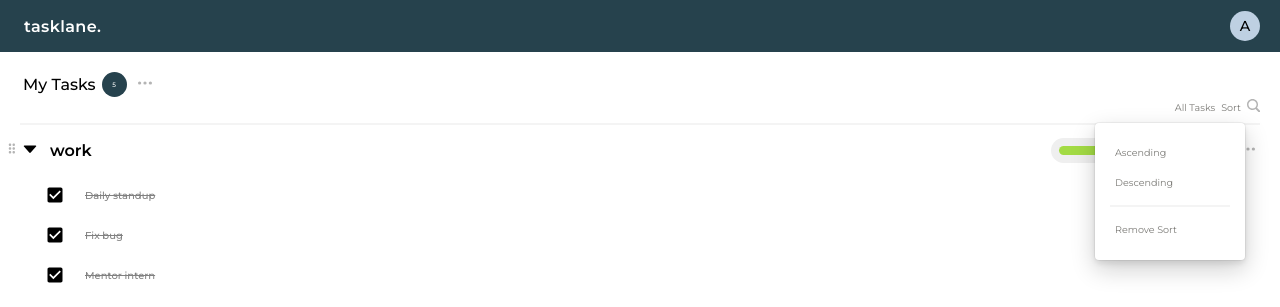
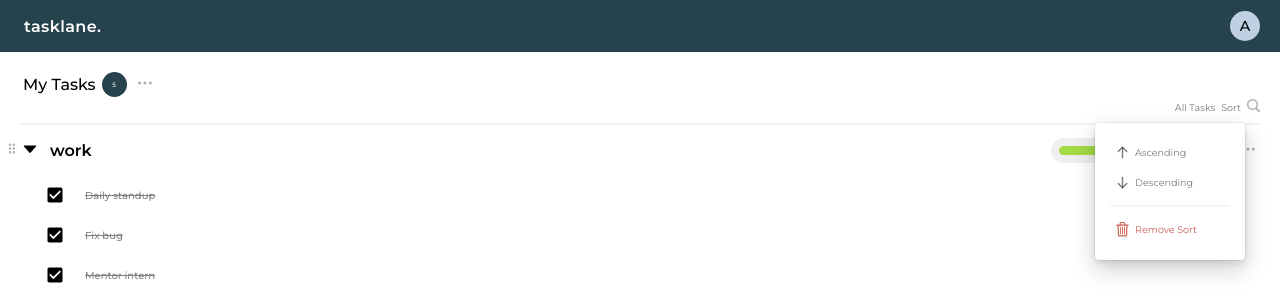
Before and after one commit to adam-ridhwan/CS602-project, a React (Create React App) app: page / in a window 1280 px wide. Both pictures are taken after a click on the button "Sort". Shown: the top 307 px of the page. Built offline with nearby package versions, Linux system fonts and the light colour scheme.

Commit message:
add sort buttons

```diff
--- a/src/Components/Home/Adjustments/SortButton/SortButton.jsx
+++ b/src/Components/Home/Adjustments/SortButton/SortButton.jsx
@@ -1,10 +1,15 @@
-import { useEffect, useRef, useState } from 'react';
+import { useEffect, useReducer, useRef, useState } from 'react';
 import './SortButton.styles.css';
 
 const SortButton = () => {
   const [isSortDrpdwnOpen, setIsSortDrpdwnOpen] = useState(false);
+  const [isAscendingHovered, setIsAscendingHOvered] = useState(false);
+  const [isDescendingHovered, setIsDescendingHOvered] = useState(false);
+  const [isRemoveHovered, setIsRemoveHOvered] = useState(false);
+  const [chosenSortSelection, setIsChosenSortSelection] = useState();
   const sortBtnRef = useRef();
 
+  // check to see if mouse is clicked outside of sort button
   useEffect(() => {
     const sortBtnHandler = event => {
       if (!sortBtnRef.current.contains(event.target)) {
@@ -17,26 +22,22 @@ const SortButton = () => {
     };
   });
 
+  // open or close dropdown
   useEffect(() => {
     const sortDrpdwn = sortBtnRef.current;
 
-    if (isSortDrpdwnOpen) {
-      sortDrpdwn.classList.add('active');
-      return;
-    } else {
-      sortDrpdwn.classList.remove('active');
-    }
+    isSortDrpdwnOpen
+      ? sortDrpdwn.classList.add('active')
+      : sortDrpdwn.classList.remove('active');
   }, [isSortDrpdwnOpen]);
 
-  useEffect(() => {
-    console.log(isSortDrpdwnOpen);
-  }, [isSortDrpdwnOpen]);
+  // ■■■■■■■■■■■■■■■■■■■■■■■■■■■■■■■■■■■■■■■■■■■■■■■■■■■■■■■■■■■■■■■■■■■■■■■■■■■
 
   return (
     <>
       <div ref={sortBtnRef} className='sort-container'>
         <button
-          className='link'
+          className='sort-button'
           onClick={() =>
             setIsSortDrpdwnOpen(isSortDrpdwnOpen => !isSortDrpdwnOpen)
           }
@@ -45,13 +46,15 @@ const SortButton = () => {
         </button>
 
         <div className='dropdown-menu'>
-          <div>
+          <button>
+            <span>{arrowUp}</span>
             <p>Ascending</p>
-          </div>
+          </button>
 
-          <div>
+          <button>
+            <span>{arrowDown}</span>
             <p>Descending</p>
-          </div>
+          </button>
 
           <hr
             style={{
@@ -62,9 +65,10 @@ const SortButton = () => {
             }}
           />
 
-          <div>
+          <button>
+            <span>{trashcan}</span>
             <p>Remove Sort</p>
-          </div>
+          </button>
         </div>
       </div>
     </>
@@ -72,3 +76,69 @@ const SortButton = () => {
 };
 
 export default SortButton;
+
+const arrowDown = (
+  <svg
+    xmlns='http://www.w3.org/2000/svg'
+    viewBox='0 0 256 256'
+    width='15px'
+    height='15px'
+  >
+    <rect width='256' height='256' fill='none' />
+    <line
+      x1='128'
+      x2='128'
+      y1='40'
+      y2='216'
+      fill='none'
+      stroke='rgba(55, 53, 47, 0.65)'
+      strokeLinecap='round'
+      strokeLinejoin='round'
+      strokeWidth='24'
+    />
+    <polyline
+      fill='none'
+      stroke='rgba(55, 53, 47, 0.65)'
+      strokeLinecap='round'
+      strokeLinejoin='round'
+      strokeWidth='24'
+      points='56 144 128 216 200 144'
+    />
+  </svg>
+);
+
+const arrowUp = (
+  <svg
+    xmlns='http://www.w3.org/2000/svg'
+    viewBox='0 0 256 256'
+    width='15px'
+    height='15px'
+  >
+    <rect width='256' height='256' fill='none' />
+    <line
+      x1='128'
+      x2='128'
+      y1='216'
+      y2='40'
+      fill='none'
+      stroke='rgba(55, 53, 47, 0.65)'
+      strokeLinecap='round'
+      strokeLinejoin='round'
+      strokeWidth='24'
+    />
+    <polyline
+      fill='none'
+      stroke='rgba(55, 53, 47, 0.65)'
+      strokeLinecap='round'
+      strokeLinejoin='round'
+      strokeWidth='24'
+      points='56 112 128 40 200 112'
+    />
+  </svg>
+);
+
+const trashcan = (
+  <svg viewBox='0 0 16 16' width='15px' height='15px' fill='rgb(204,96,81)'>
+    <path d='M4.8623 15.4287H11.1445C12.1904 15.4287 12.8672 14.793 12.915 13.7402L13.3799 3.88965H14.1318C14.4736 3.88965 14.7402 3.62988 14.7402 3.28809C14.7402 2.95312 14.4736 2.69336 14.1318 2.69336H11.0898V1.66797C11.0898 0.62207 10.4268 0 9.29199 0H6.69434C5.56641 0 4.89648 0.62207 4.89648 1.66797V2.69336H1.86133C1.5332 2.69336 1.25977 2.95312 1.25977 3.28809C1.25977 3.62988 1.5332 3.88965 1.86133 3.88965H2.62012L3.08496 13.7471C3.13281 14.7998 3.80273 15.4287 4.8623 15.4287ZM6.1543 1.72949C6.1543 1.37402 6.40039 1.14844 6.7832 1.14844H9.20312C9.58594 1.14844 9.83203 1.37402 9.83203 1.72949V2.69336H6.1543V1.72949ZM4.99219 14.2188C4.61621 14.2188 4.34277 13.9453 4.32227 13.542L3.86426 3.88965H12.1152L11.6709 13.542C11.6572 13.9453 11.3838 14.2188 10.9941 14.2188H4.99219ZM5.9834 13.1182C6.27051 13.1182 6.45508 12.9336 6.44824 12.667L6.24316 5.50293C6.23633 5.22949 6.04492 5.05176 5.77148 5.05176C5.48438 5.05176 5.2998 5.23633 5.30664 5.50293L5.51172 12.667C5.51855 12.9404 5.70996 13.1182 5.9834 13.1182ZM8 13.1182C8.28711 13.1182 8.47852 12.9336 8.47852 12.667V5.50293C8.47852 5.23633 8.28711 5.05176 8 5.05176C7.71289 5.05176 7.52148 5.23633 7.52148 5.50293V12.667C7.52148 12.9336 7.71289 13.1182 8 13.1182ZM10.0166 13.1182C10.29 13.1182 10.4746 12.9404 10.4814 12.667L10.6934 5.50293C10.7002 5.23633 10.5088 5.05176 10.2285 5.05176C9.95508 5.05176 9.76367 5.22949 9.75684 5.50293L9.54492 12.667C9.53809 12.9336 9.72949 13.1182 10.0166 13.1182Z'></path>
+  </svg>
+);
--- a/src/Components/Home/Adjustments/SortButton/SortButton.styles.css
+++ b/src/Components/Home/Adjustments/SortButton/SortButton.styles.css
@@ -5,9 +5,12 @@
   align-items: center;
   max-width: 250px;
   position: relative;
+  -webkit-user-select: none; /* Safari */
+  -ms-user-select: none; /* IE 10 and IE 11 */
+  user-select: none; /* Standard syntax */
 }
 
-.link {
+.sort-button {
   color: rgba(55, 53, 47, 0.65);
   border: none;
   background: none;
@@ -15,7 +18,7 @@
   padding: 4px 6px;
 }
 
-.link:hover {
+.sort-button:hover {
   transition: background-color 20ms ease-in 0s;
   cursor: pointer;
   background: rgba(55, 53, 47, 0.08);
@@ -41,17 +44,46 @@
     transform 150ms cubic-bezier(0.42, -0.02, 1, 1);
 }
 
-.sort-container.active > .link + .dropdown-menu {
+.sort-container.active > .sort-button + .dropdown-menu {
   opacity: 1;
   transform: translate3d(0, 0, 0);
   pointer-events: auto;
 }
 
-.dropdown-menu div {
+.dropdown-menu button {
   /* outline: 1px solid orange; */
   display: flex;
   align-items: center;
   height: 30px;
+  border: none;
+  background: none;
+  cursor: pointer;
+  width: 125px;
+}
+
+.dropdown-menu span {
+  margin-left: 5px;
+  display: flex;
+  align-items: center;
+}
+
+.dropdown-menu button:last-child p {
+  color: rgb(204, 96, 81);
+}
+
+.dropdown-menu button:first-child:hover,
+.dropdown-menu button:nth-child(2):hover {
+  transition: background-color 150ms ease-in-out 0s;
+  cursor: pointer;
+  background: rgba(55, 53, 47, 0.08);
+  border-radius: 3px;
+}
+
+.dropdown-menu button:last-child:hover {
+  transition: background-color 150ms ease-in 0s;
+  cursor: pointer;
+  background: rgb(250, 228, 222);
+  border-radius: 3px;
 }
 
 .dropdown-menu p {
```
